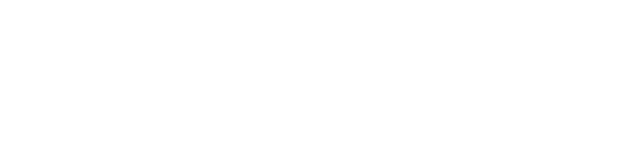
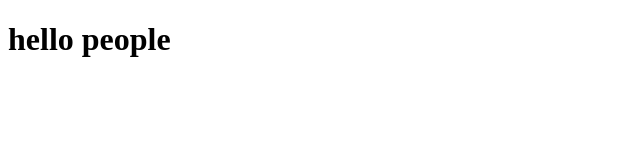
Before and after one commit to Squisito78/LAPTOP-repo, a plain HTML site: page index.html in a window 1280 px wide. Shown: the whole page, without its empty margins (0-640 px from the left). Drawn offline with Linux system fonts and the light colour scheme.

```diff
--- a/index.html
+++ b/index.html
@@ -6,6 +6,6 @@
     <title>Document</title>
   </head>
   <body>
-    <h1></h1>
+    <h1>hello people</h1>
   </body>
 </html>
```
